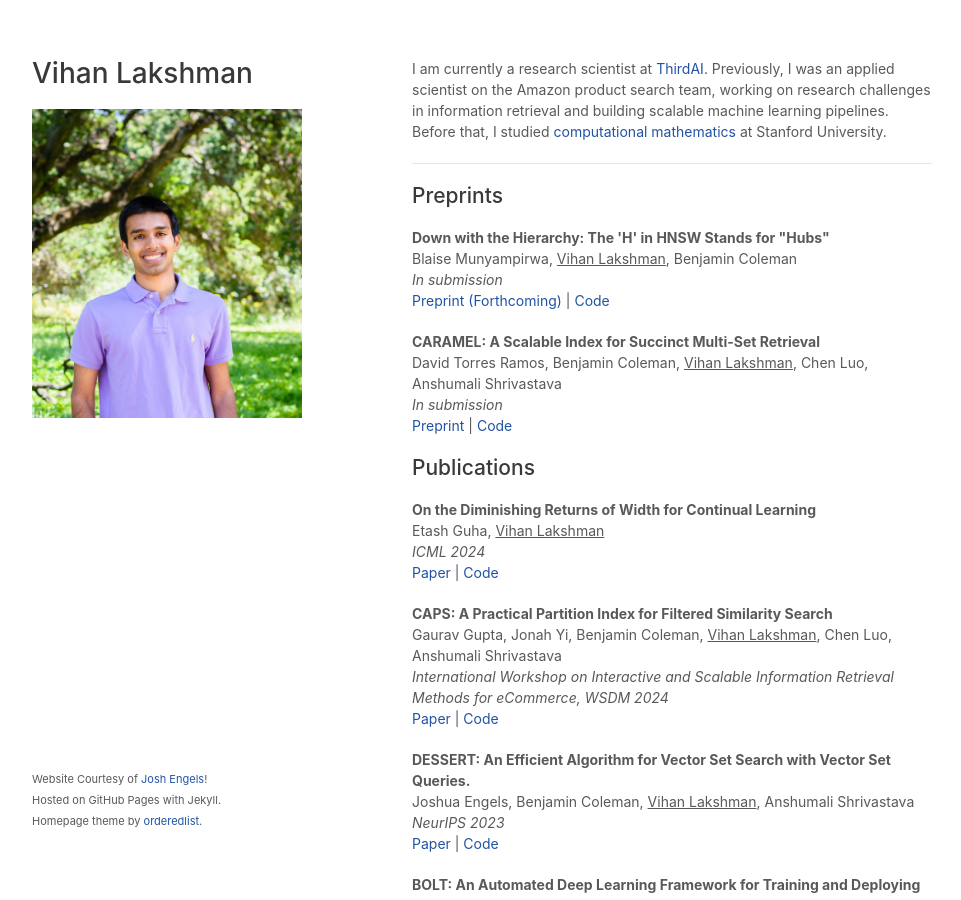
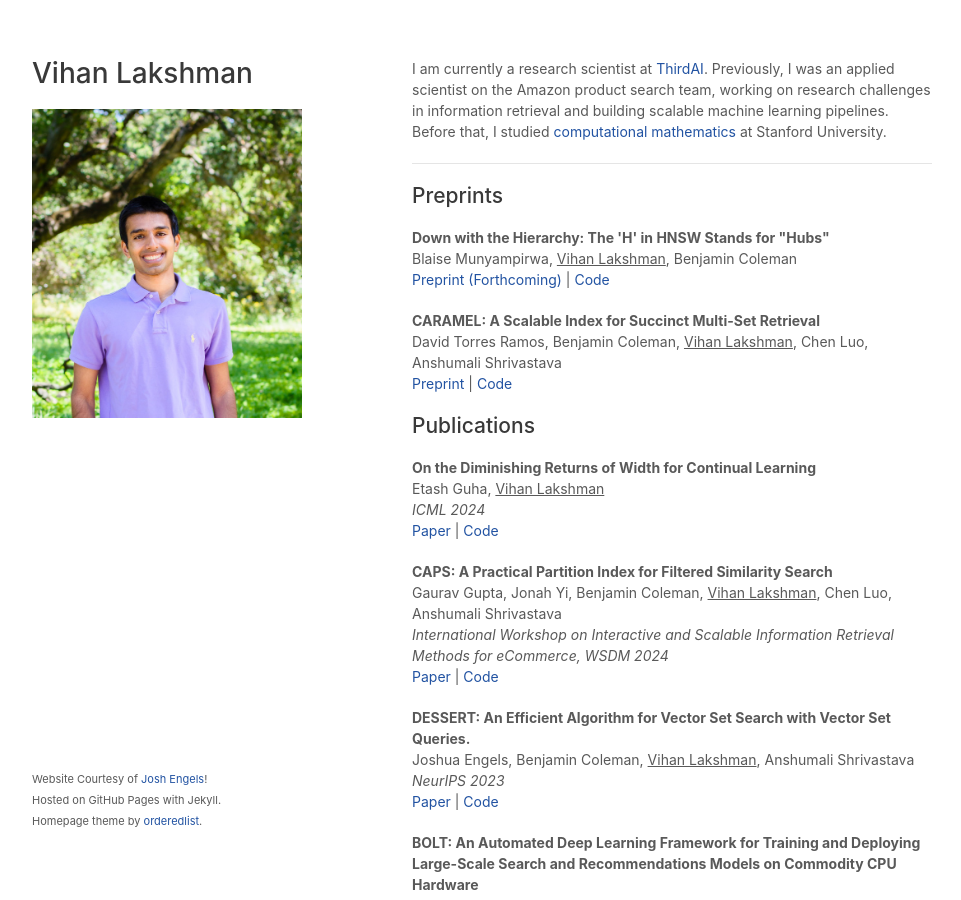
Before and after one commit to vihan-lakshman/vihan-lakshman.github.io, a Jekyll site: the page built from index.html, in a window 1280 px wide and 900 px high. Shown: the whole window, without its empty margins (158-1119 px from the left). Built offline with Jekyll 4.4.1, drawn with Linux system fonts in a browser that asks for light colours; a style sheet for code colours, icons or effects is not loaded.

Commit message:
Update publications

```diff
--- a/index.html
+++ b/index.html
@@ -54,14 +54,12 @@
       <p>
         <b>Down with the Hierarchy: The 'H' in HNSW Stands for "Hubs"</b> <br>
         Blaise Munyampirwa, <u>Vihan Lakshman</u>, Benjamin Coleman <br>
-        <i>In submission</i><br>
         <a href="">Preprint (Forthcoming)</a> |
         <a href="https://github.com/BlaiseMuhirwa/flatnav">Code</a>
       </p>
       <p>
         <b>CARAMEL: A Scalable Index for Succinct Multi-Set Retrieval </b><br>
         David Torres Ramos, Benjamin Coleman, <u>Vihan Lakshman</u>, Chen Luo, Anshumali Shrivastava<br>
-        <i>In submission</i><br>
         <a href="https://arxiv.org/pdf/2305.16545.pdf">Preprint</a> |
         <a href="https://github.com/detorresramos/CaramelDB">Code</a>
       </p>
```
Also changed, not shown: other parts of index.html (+0 -10 lines).
